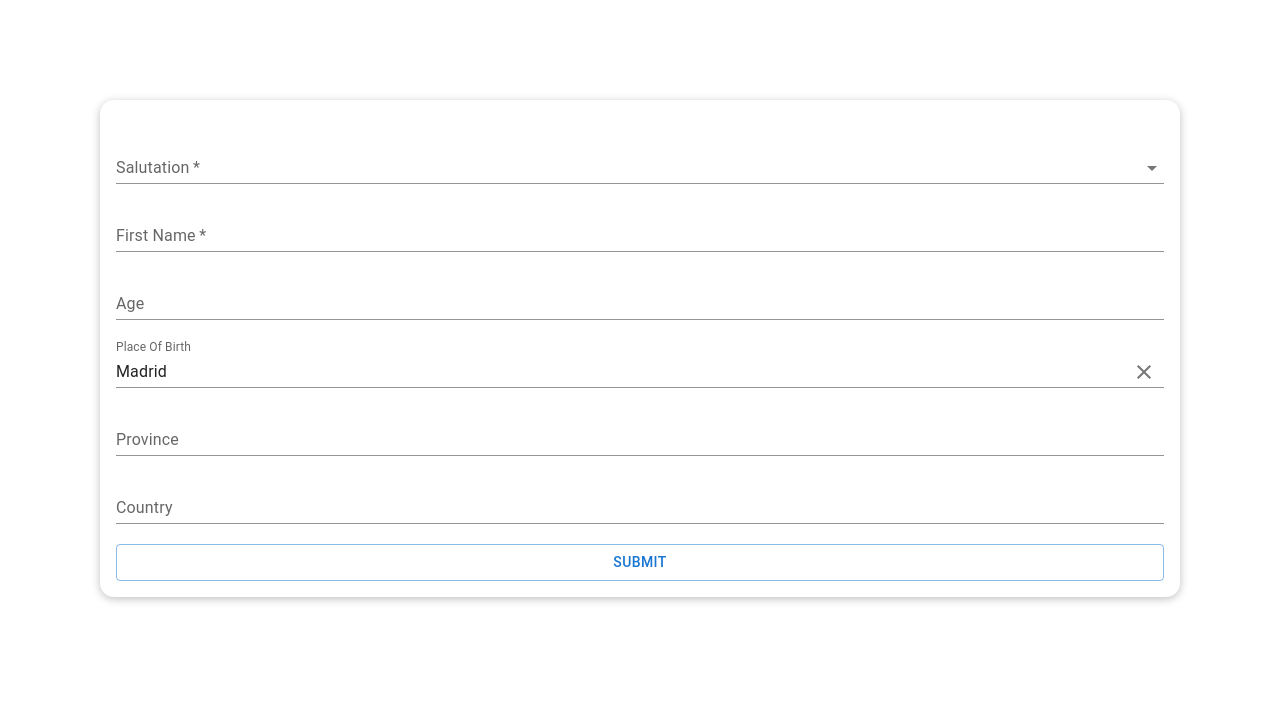
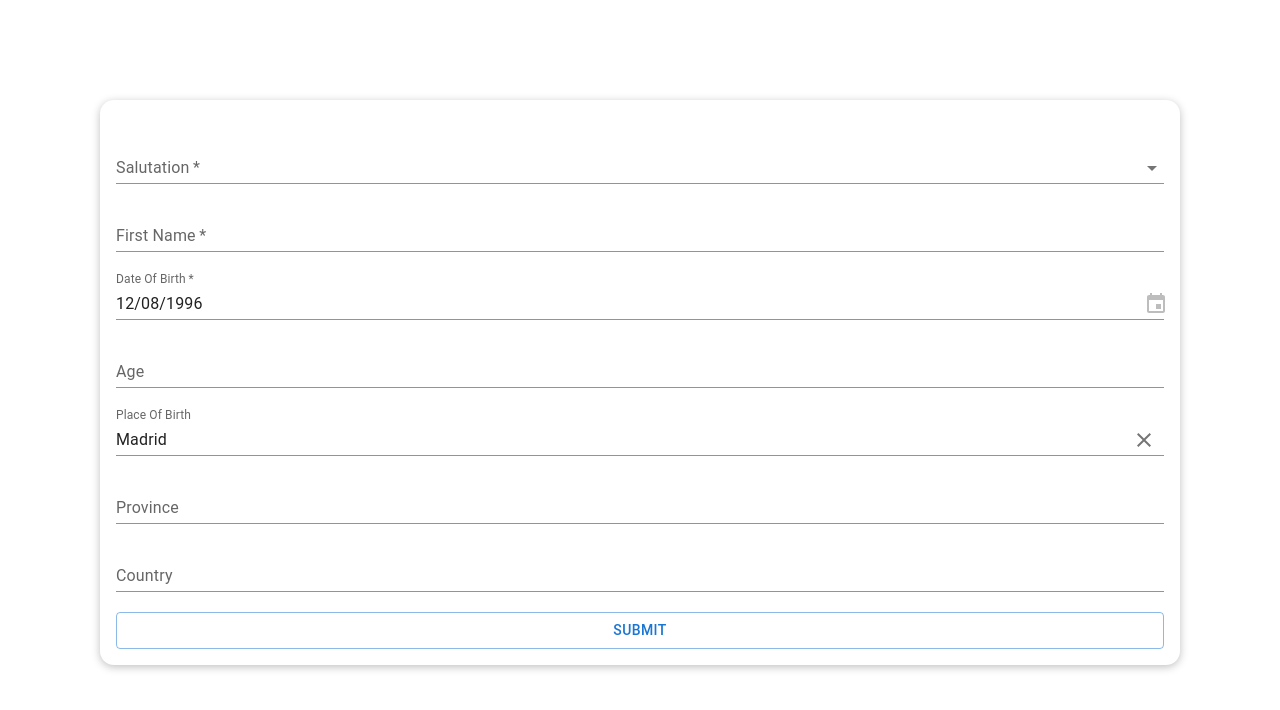
Before and after one commit to ShahzaibIbrahim/dynamic-forms, a React (Create React App) app: page / in a window 1280 px wide. Shown: the top 710 px of the page. Built offline with nearby package versions, Linux system fonts and the light colour scheme.

Commit message:
Date Field

```diff
--- a/package.json
+++ b/package.json
@@ -3,13 +3,19 @@
   "version": "0.1.0",
   "private": true,
   "dependencies": {
+    "@date-io/date-fns": "^2.13.1",
+    "@date-io/dayjs": "^2.13.1",
+    "@date-io/luxon": "^2.13.1",
+    "@date-io/moment": "^2.13.1",
     "@emotion/react": "^11.9.0",
     "@emotion/styled": "^11.8.1",
     "@mui/icons-material": "^5.6.2",
     "@mui/material": "^5.6.2",
+    "@mui/x-date-pickers": "^5.0.0-alpha.2",
     "@testing-library/jest-dom": "^5.16.4",
     "@testing-library/react": "^13.1.1",
     "@testing-library/user-event": "^13.5.0",
+    "date-fns": "^2.28.0",
     "react": "^18.0.0",
     "react-dom": "^18.0.0",
     "react-scripts": "5.0.1",
--- a/src/components/UI/Controls/Field.js
+++ b/src/components/UI/Controls/Field.js
@@ -1,6 +1,14 @@
 import { useRef } from "react";
-import { TextField, Autocomplete, InputAdornment, IconButton } from "@mui/material";
-import ClearIcon from '@mui/icons-material/Clear';
+import {
+  TextField,
+  Autocomplete,
+  InputAdornment,
+  IconButton,
+} from "@mui/material";
+import { DesktopDatePicker } from "@mui/x-date-pickers/DesktopDatePicker";
+import { AdapterDateFns } from "@mui/x-date-pickers/AdapterDateFns";
+import { LocalizationProvider } from "@mui/x-date-pickers/LocalizationProvider";
+import ClearIcon from "@mui/icons-material/Clear";
 
 const Field = (props) => {
   const inputValue = useRef(null);
@@ -10,28 +18,28 @@ const Field = (props) => {
     label,
     description,
     ctrlType,
-    type,
     value,
     required,
     readOnly,
     disabled,
     options,
     error,
-    errorMessage
+    errorMessage,
   } = data;
 
-  const isReadOnly = (readOnly === null || readOnly === undefined) ? false: readOnly;
+  const isReadOnly =
+    readOnly === null || readOnly === undefined ? false : readOnly;
 
   const fieldChangeHandler = (event) => {
     handleChange(id, event.target.value);
   };
 
   const clearHandler = () => {
-    handleChange(id, '');
+    handleChange(id, "");
   };
 
   const getInput = () => {
-    if(disabled) {
+    if (disabled) {
       return;
     }
 
@@ -40,11 +48,11 @@ const Field = (props) => {
         return (
           <TextField
             id={id}
-            type={type}
+            type="text"
             label={label}
             inputRef={inputValue}
             error={error}
-            helperText={error? errorMessage : description}
+            helperText={error ? errorMessage : description}
             value={value || ""}
             onChange={fieldChangeHandler}
             fullWidth
@@ -65,8 +73,64 @@ const Field = (props) => {
             }}
           />
         );
+      case "NUM":
+        return (
+          <TextField
+            id={id}
+            type="number"
+            label={label}
+            inputRef={inputValue}
+            error={error}
+            helperText={error ? errorMessage : description}
+            value={value || ""}
+            onChange={fieldChangeHandler}
+            fullWidth
+            variant="standard"
+            required={required}
+            InputProps={{
+              readOnly: isReadOnly,
+              endAdornment:
+                value && value.trim().length > 0 ? (
+                  <InputAdornment position="end">
+                    <IconButton onClick={clearHandler} id="text-clear-btn-id">
+                      <ClearIcon id="text-clear-icon-id" />
+                    </IconButton>
+                  </InputAdornment>
+                ) : (
+                  ""
+                ),
+            }}
+          />
+        );
+      case "DAT":
+        const inputDate = value? new Date(value) : "";
+        return (
+          <LocalizationProvider dateAdapter={AdapterDateFns}>
+            <DesktopDatePicker
+              label={label}
+              inputFormat="dd/MM/yyyy"
+              value={inputDate}
+              readOnly={isReadOnly}
+              onChange={(newValue) => {
+                handleChange(id, newValue !== 'undefined' && newValue !==null ? newValue.getTime() : "");
+              }}
+              renderInput={(params) => (
+                <TextField
+                  {...params}
+                  error={error}
+                  helperText={error ? errorMessage : description}
+                  required={required}
+                  fullWidth
+                  variant="standard"
+                />
+              )}
+            />
+          </LocalizationProvider>
+        );
       case "DDL":
-          const currentValue = value? options.find((option) => option.value === value) : null;
+        const currentValue = value
+          ? options.find((option) => option.value === value)
+          : null;
         return (
           <Autocomplete
             options={options}
@@ -76,11 +140,18 @@ const Field = (props) => {
             getOptionLabel={(option) => option.label}
             value={currentValue}
             onChange={(event, newValue) => {
-                handleChange(id, newValue? newValue.value : '');
+              handleChange(id, newValue ? newValue.value : "");
             }}
             fullWidth
             renderInput={(params) => (
-                <TextField {...params}error={error} helperText={error? errorMessage : description} required={required} label={label} variant="standard" />
+              <TextField
+                {...params}
+                error={error}
+                helperText={error ? errorMessage : description}
+                required={required}
+                label={label}
+                variant="standard"
+              />
             )}
           />
         );
@@ -89,11 +160,7 @@ const Field = (props) => {
     }
   };
 
-  return (
-    <div style={{ marginTop: 20 }}>
-      {getInput()}
-    </div>
-  );
+  return <div style={{ marginTop: 20 }}>{getInput()}</div>;
 };
 
 export default Field;
--- a/src/data/Form.json
+++ b/src/data/Form.json
@@ -21,14 +21,20 @@
       "id": "firstName",
       "label": "First Name",
       "ctrlType": "TXT",
-      "type": "text",
       "required": true
+    },
+    {
+      "id": "dob",
+      "label": "Date Of Birth",
+      "ctrlType": "DAT",
+      "required": true,
+      "value": 839876400000,
+      "readOnly": true
     },
     {
       "id": "age",
       "label": "Age",
-      "ctrlType": "TXT",
-      "type": "number",
+      "ctrlType": "NUM",
       "validations": {
         "requiredOn": {
           "fieldId": "salutation",
@@ -40,7 +46,6 @@
       "id": "pob",
       "label": "Place Of Birth",
       "ctrlType": "TXT",
-      "type": "text",
       "value": "Madrid",
       "validations": {
         "readOnlyOn": {
@@ -53,7 +58,6 @@
       "id": "province",
       "label": "Province",
       "ctrlType": "TXT",
-      "type": "text",
       "validations": {
         "enableOn": {
           "fieldId": "salutation",
@@ -65,7 +69,6 @@
       "id": "country",
       "label": "Country",
       "ctrlType": "TXT",
-      "type": "text",
       "validations": {
         "disableOn": {
           "fieldId": "salutation",
```
Also changed, not shown: 2 other files (tests, documents, lock files or other folders). Lines whose indentation alone changed are shown as unchanged.
